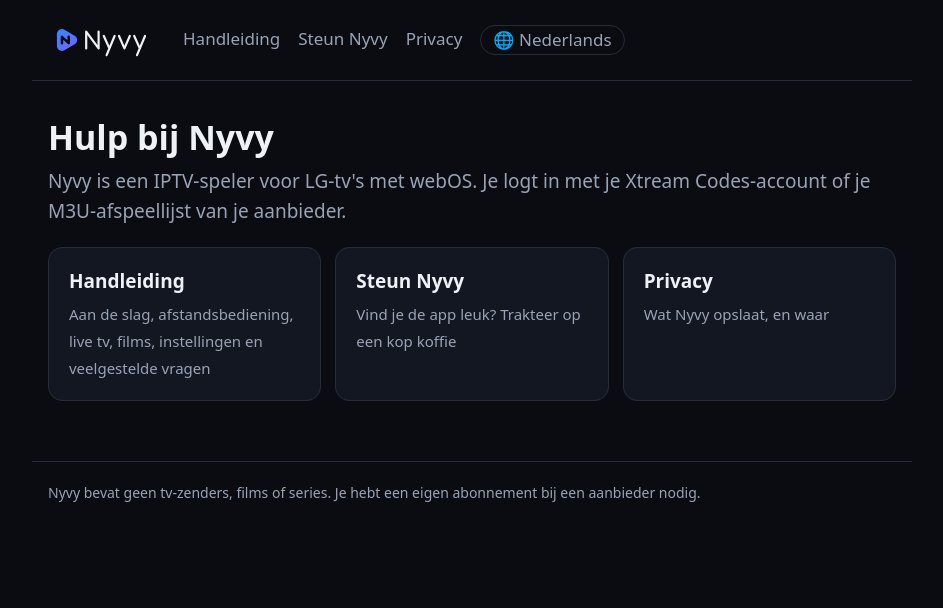
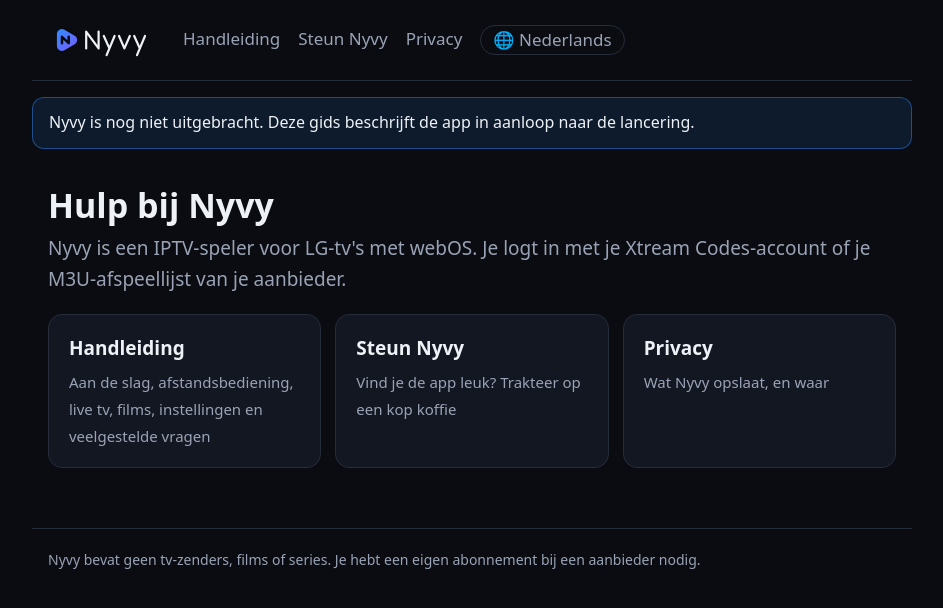
Before and after one commit to newlund/nyvy-guide, a Jekyll site: the page built from nl/index.md, in a window 1280 px wide. Shown: the top 608 px of the page, without its empty margins (168-1111 px from the left). Built offline with Jekyll 4.4.1, drawn with Linux system fonts in a browser that asks for light colours.

Commit message:
Pre-release banner on every page (13 languages); prerelease flag in _config.yml
Co-Authored-By: Claude Opus 5.5 <noreply@anthropic.com>

```diff
--- a/_config.yml
+++ b/_config.yml
@@ -2,6 +2,8 @@ title: Nyvy
 description: IPTV-spelare för LG webOS-TV · IPTV player for LG webOS TVs
 url: https://newlund.github.io
 baseurl: /nyvy-guide
+# Banner on every page until the app is out: set to false at launch.
+prerelease: true
 plugins:
   - jekyll-relative-links
 relative_links:
--- a/_data/i18n.yml
+++ b/_data/i18n.yml
@@ -8,6 +8,7 @@ da:
   support_page: support
   privacy_page: privacy
   footer: Nyvy indeholder ingen tv-kanaler, film eller serier. Du skal have dit eget abonnement hos en udbyder.
+  notice: Nyvy er ikke udgivet endnu. Denne vejledning beskriver appen forud for lanceringen.
 de:
   name: Deutsch
   manual: Anleitung
@@ -16,6 +17,7 @@ de:
   support_page: support
   privacy_page: privacy
   footer: Nyvy enthält keine TV-Sender, Filme oder Serien. Du brauchst ein eigenes Abonnement bei einem Anbieter.
+  notice: Nyvy ist noch nicht erschienen. Diese Seiten beschreiben die App vor ihrem Start.
 en:
   name: English
   manual: Manual
@@ -24,6 +26,7 @@ en:
   support_page: support
   privacy_page: privacy
   footer: Nyvy contains no TV channels, films or series. You need your own subscription with a provider.
+  notice: Nyvy is not released yet. This guide describes the app ahead of its launch.
 es:
   name: Español
   manual: Manual
@@ -32,6 +35,7 @@ es:
   support_page: support
   privacy_page: privacy
   footer: Nyvy no incluye canales de TV, películas ni series. Necesitas tu propia suscripción con un proveedor.
+  notice: Nyvy aún no está disponible. Esta guía describe la app antes de su lanzamiento.
 fr:
   name: Français
   manual: Manuel
@@ -40,6 +44,7 @@ fr:
   support_page: support
   privacy_page: privacy
   footer: Nyvy ne contient aucune chaîne TV, aucun film ni aucune série. Tu as besoin de ton propre abonnement auprès d’un fournisseur.
+  notice: Nyvy n’est pas encore sorti. Ce guide présente l’app avant son lancement.
 it:
   name: Italiano
   manual: Manuale
@@ -48,6 +53,7 @@ it:
   support_page: support
   privacy_page: privacy
   footer: Nyvy non contiene canali TV, film o serie. Ti serve un abbonamento personale con un fornitore.
+  notice: Nyvy non è ancora disponibile. Questa guida descrive l’app in vista del lancio.
 nl:
   name: Nederlands
   manual: Handleiding
@@ -56,6 +62,7 @@ nl:
   support_page: support
   privacy_page: privacy
   footer: Nyvy bevat geen tv-zenders, films of series. Je hebt een eigen abonnement bij een aanbieder nodig.
+  notice: Nyvy is nog niet uitgebracht. Deze gids beschrijft de app in aanloop naar de lancering.
 nb:
   name: Norsk
   manual: Brukerveiledning
@@ -64,6 +71,7 @@ nb:
   support_page: support
   privacy_page: privacy
   footer: Nyvy inneholder ingen TV-kanaler, filmer eller serier. Du trenger et eget abonnement hos en leverandør.
+  notice: Nyvy er ikke lansert ennå. Denne veiledningen beskriver appen før lanseringen.
 pl:
   name: Polski
   manual: Instrukcja
@@ -72,6 +80,7 @@ pl:
   support_page: support
   privacy_page: privacy
   footer: Nyvy nie zawiera kanałów TV, filmów ani seriali. Potrzebujesz własnej subskrypcji u dostawcy.
+  notice: Nyvy nie zostało jeszcze wydane. Ten przewodnik opisuje aplikację przed premierą.
 pt:
   name: Português
   manual: Manual
@@ -80,6 +89,7 @@ pt:
   support_page: support
   privacy_page: privacy
   footer: O Nyvy não contém canais de TV, filmes nem séries. Você precisa de uma assinatura própria com um provedor.
+  notice: O Nyvy ainda não foi lançado. Este guia descreve o app antes do lançamento.
 fi:
   name: Suomi
   manual: Käyttöohje
@@ -88,6 +98,7 @@ fi:
   support_page: support
   privacy_page: privacy
   footer: Nyvy ei sisällä TV-kanavia, elokuvia eikä sarjoja. Tarvitset oman tilauksen palveluntarjoajalta.
+  notice: Nyvyä ei ole vielä julkaistu. Tämä opas kuvaa sovellusta ennen julkaisua.
 sv:
   name: Svenska
   manual: Manual
@@ -96,6 +107,7 @@ sv:
   support_page: stod
   privacy_page: integritet
   footer: Nyvy innehåller inga TV-kanaler, filmer eller serier. Du behöver ett eget abonnemang hos en leverantör.
+  notice: Nyvy är inte släppt ännu. Den här guiden beskriver appen inför lanseringen.
 tr:
   name: Türkçe
   manual: Kılavuz
@@ -104,3 +116,4 @@ tr:
   support_page: support
   privacy_page: privacy
   footer: Nyvy TV kanalı, film veya dizi içermez. Bir sağlayıcıda kendi aboneliğiniz olmalıdır.
+  notice: Nyvy henüz yayımlanmadı. Bu kılavuz, uygulamayı lansmanından önce tanıtır.
--- a/_layouts/default.html
+++ b/_layouts/default.html
@@ -27,6 +27,9 @@
     </a>
     {% endif %}
   </header>
+  {% if site.prerelease %}
+  <p class="notice">{% if L %}{{ L.notice }}{% else %}Nyvy is not released yet. This guide describes the app ahead of its launch.{% endif %}</p>
+  {% endif %}
   <main>
     {{ content }}
   </main>
--- a/assets/style.css
+++ b/assets/style.css
@@ -85,3 +85,16 @@ main img {
   border-radius: 12px;
   border: 1px solid var(--line);
 }
+
+/* Pre-release banner (site.prerelease in _config.yml). */
+.notice {
+  max-width: 880px;
+  margin: 16px auto 0;
+  padding: 12px 16px;
+  border-radius: 12px;
+  background: rgba(47, 140, 255, 0.12);
+  border: 1px solid rgba(47, 140, 255, 0.45);
+  color: var(--text);
+  font-size: 16px;
+}
+@media (max-width: 912px) { .notice { margin: 16px 16px 0; } }
```
Also changed, not shown: README.md.
